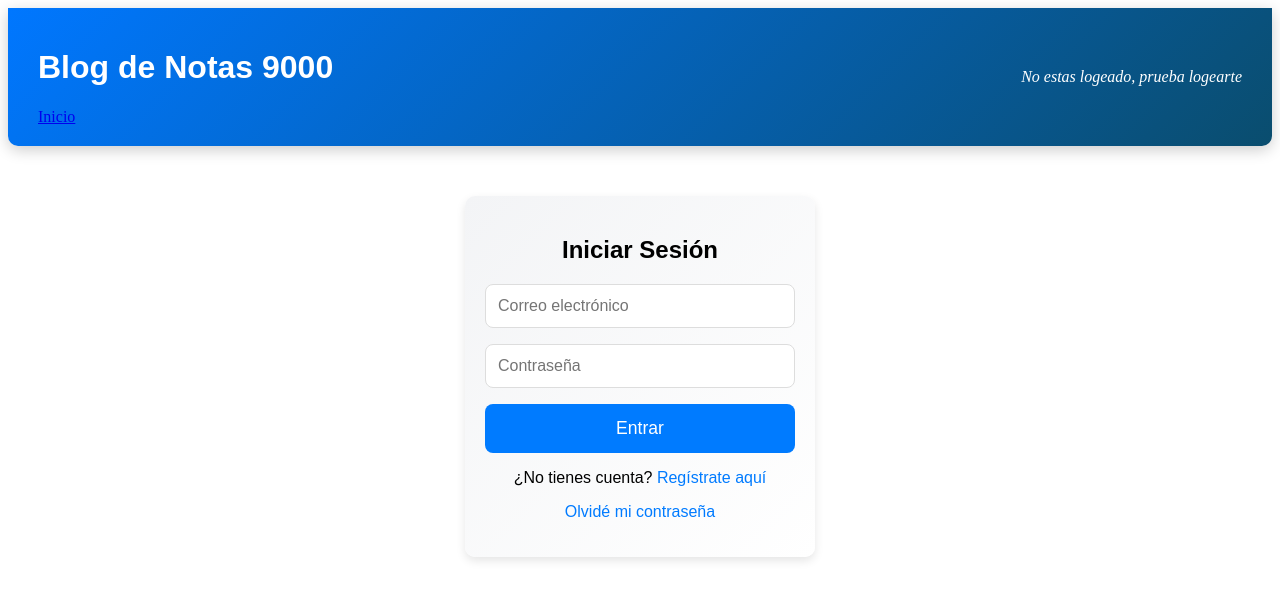
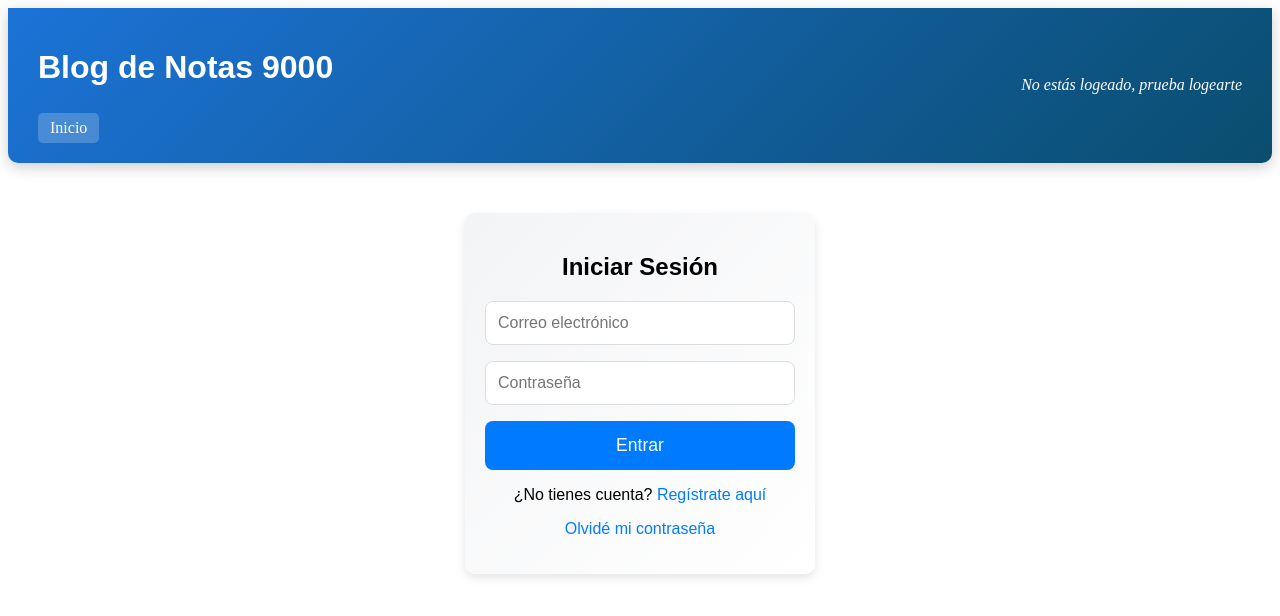
Before and after one commit to Rapa0/blog_de_notas, a React (Vite) app: page /login in a window 1280 px wide. Shown: the top 616 px of the page. Built offline with nearby package versions, Linux system fonts and the light colour scheme; no server answers.

Commit message:
Mejores en el Header

```diff
--- a/src/App.css
+++ b/src/App.css
@@ -1,7 +1,6 @@
-/* src/App.css */
 :root {
   --primary-color: #4a90e2;
-  --secondary-color: #50b5e9;
+  --secondary-color: #054768;
   --accent-color: #4caf50;
   --text-color: #333;
   --bg-color: #f8f9fa;
--- a/src/componentes/Header.css
+++ /dev/null
@@ -1,57 +0,0 @@
-:root {
-  --primary-color: #0077ff;
-  --secondary-color: #0a4d6e;
-  --text-color: #ffffff;
-  --bg-color: #f8f9fa;
-}
-
-.header {
-  background: linear-gradient(135deg, var(--primary-color), var(--secondary-color));
-  color: var(--text-color);
-  padding: 20px 30px;
-  border-radius: 0 0 10px 10px;
-  box-shadow: 0px 4px 15px rgba(0, 0, 0, 0.2);
-  margin-bottom: 20px;
-}
-
-.header-content {
-  display: flex;
-  justify-content: space-between;
-  align-items: center;
-}
-
-.logo {
-  font-family: "Poppins", sans-serif;
-  font-size: 2rem;
-}
-
-.auth-info {
-  display: flex;
-  align-items: center;
-  gap: 15px;
-}
-
-.user-email {
-  font-size: 1rem;
-}
-
-.logout-btn {
-  background-color: #ffffff;
-  color: var(--primary-color);
-  border: none;
-  padding: 8px 12px;
-  font-size: 1rem;
-  border-radius: 5px;
-  cursor: pointer;
-  transition: background-color 0.3s ease, transform 0.3s ease;
-}
-
-.logout-btn:hover {
-  background-color: #eaeaea;
-  transform: scale(1.05);
-}
-
-.no-user {
-  font-size: 1rem;
-  font-style: italic;
-}
--- a/src/componentes/Header.tsx
+++ /dev/null
@@ -1,30 +0,0 @@
-import { useContext } from "react";
-import { AuthContext } from "../context/AuthContext";
-import { Link } from "react-router-dom";
-import Logout from "./Logout";
-import "./Header.css";
-
-export default function Header() {
-  const { user } = useContext(AuthContext);
-
-  return (
-    <header className="header">
-      <div className="header-content">
-        <div className="logo-container">
-          <h1 className="logo">Blog de Notas 9000</h1>
-          <Link to="/" className="home-btn">
-            Inicio
-          </Link>
-        </div>
-        {user ? (
-          <div className="auth-info">
-            <p className="user-email">Bienvenido, {user.email}</p>
-            <Logout />
-          </div>
-        ) : (
-          <p className="no-user">No estas logeado, prueba logearte</p>
-        )}
-      </div>
-    </header>
-  );
-}
--- /dev/null
+++ b/src/componentes/Header/Header.module.css
@@ -0,0 +1,77 @@
+:root {
+    --primary-color: #1c73d7;
+    --secondary-color: #0a4d6e;
+    --text-color: #ffffff;
+    --bg-color: #f8f9fa;
+  }
+
+  .header {
+    background: linear-gradient(135deg, var(--primary-color), var(--secondary-color));
+    color: var(--text-color);
+    padding: 20px 30px;
+    border-radius: 0 0 10px 10px;
+    box-shadow: 0px 4px 15px rgba(0, 0, 0, 0.2);
+    margin-bottom: 20px;
+}
+
+.header-content {
+    display: flex;
+    justify-content: space-between;
+    align-items: center;
+}
+
+.logo-container {
+    display: flex;
+    flex-direction: column;
+    align-items: flex-start;
+}
+
+.logo {
+    font-family: "Poppins", sans-serif;
+    font-size: 2rem;
+}
+.home-btn {
+    display: inline-block;             /* Permite aplicar padding y margin correctamente */
+    font-size: 1rem;
+    color: var(--text-color);
+    text-decoration: none;
+    margin-top: 5px;
+    padding: 6px 12px;                 /* Añade espacio interno para que el enlace se vea más equilibrado */
+    background-color: rgba(255, 255, 255, 0.2);  /* Fondo sutil, puedes ajustar la opacidad o color según prefieras */
+    border-radius: 5px;                /* Bordes redondeados para un look más moderno */
+    transition: background-color 0.3s ease, transform 0.3s ease; /* Transición suave al hover */
+}
+    .home-btn:hover {
+        background-color: rgba(255, 255, 255, 0.4); /* Cambia el fondo al pasar el mouse */
+        transform: scale(1.05);                    /* Efecto de aumento al pasar el mouse */
+    }
+  .auth-info {
+    display: flex;
+    align-items: center;
+    gap: 15px;
+  }
+
+  .user-email {
+    font-size: 1rem;
+  }
+
+  .logout-btn {
+    background-color: #ffffff;
+    color: var(--primary-color);
+    border: none;
+    padding: 8px 12px;
+    font-size: 1rem;
+    border-radius: 5px;
+    cursor: pointer;
+    transition: background-color 0.3s ease, transform 0.3s ease;
+  }
+
+  .logout-btn:hover {
+    background-color: #eaeaea;
+    transform: scale(1.05);
+  }
+
+  .no-user {
+    font-size: 1rem;
+    font-style: italic;
+  }
--- /dev/null
+++ b/src/componentes/Header/Header.tsx
@@ -0,0 +1,15 @@
+import React, { useContext, useCallback } from "react";
+import HeaderPresentation from "./HeaderPresentation";
+import { AuthContext } from "../../context/AuthContext";
+
+const Header: React.FC = () => {
+    const { user, logout } = useContext(AuthContext);
+
+    const handleLogout = useCallback(() => {
+    logout();
+    }, [logout]);
+
+    return <HeaderPresentation user={user} onLogout={handleLogout} />;
+};
+
+export default Header;
--- /dev/null
+++ b/src/componentes/Header/HeaderPresentation.tsx
@@ -0,0 +1,35 @@
+import React from "react";
+import { Link } from "react-router-dom";
+import styles from "./Header.module.css";
+
+interface HeaderPresentationProps {
+  user?: { uid: string; email: string | null } | null;
+  onLogout: () => void;
+}
+
+const HeaderPresentation: React.FC<HeaderPresentationProps> = ({ user, onLogout }) => {
+  return (
+    <header className={styles.header}>
+      <div className={styles["header-content"]}>
+        <div className={styles["logo-container"]}>
+          <h1 className={styles.logo}>Blog de Notas 9000</h1>
+          <Link to="/" className={styles["home-btn"]}>
+            Inicio
+          </Link>
+        </div>
+        {user ? (
+          <div className={styles["auth-info"]}>
+            <p className={styles["user-email"]}>Bienvenido, {user.email}</p>
+            <button className={styles["logout-btn"]} onClick={onLogout}>
+              Cerrar Sesión
+            </button>
+          </div>
+        ) : (
+          <p className={styles["no-user"]}>No estás logeado, prueba logearte</p>
+        )}
+      </div>
+    </header>
+  );
+};
+
+export default React.memo(HeaderPresentation);
--- /dev/null
+++ b/src/componentes/Header/index.tsx
@@ -0,0 +1 @@
+export { default } from "./Header";
--- a/src/pages/Notas.tsx
+++ b/src/pages/Notas.tsx
@@ -1,17 +1,21 @@
-import React, { useState, useContext } from "react";
+import React, {
+  useState,
+  useContext,
+  useMemo,
+  useCallback,
+  type ChangeEvent,
+} from "react";
 import "./Notas.css";
 import NotaCard from "../componentes/NotaCard";
 import { NotasContext } from "../context/NotasContext";
 
 const Notas: React.FC = () => {
-  const notasContext = useContext(NotasContext);
+  const { notas, agregarNota, eliminarNota, editarNota } = useContext(NotasContext)!;
+
   const [titulo, setTitulo] = useState("");
   const [contenido, setContenido] = useState("");
 
-  if (!notasContext) return null;
-  const { notas, agregarNota, eliminarNota, editarNota } = notasContext;
-
-  const handleAgregarNota = async () => {
+  const handleAgregarNota = useCallback(async () => {
     if (!titulo.trim() || !contenido.trim()) return;
     const nuevaNota = {
       titulo,
@@ -21,7 +25,54 @@ const Notas: React.FC = () => {
     await agregarNota(nuevaNota);
     setTitulo("");
     setContenido("");
-  };
+  }, [titulo, contenido, agregarNota]);
+
+  const handleEdit = useCallback(
+    (id: string, fechaCreacion: string) => {
+      return (updated: { titulo: string; contenido: string }) => {
+        editarNota(id, {
+          titulo: updated.titulo,
+          contenido: updated.contenido,
+          fechaCreacion,
+        });
+      };
+    },
+    [editarNota]
+  );
+
+  const handleDelete = useCallback(
+    (id: string) => {
+      return () => {
+        eliminarNota(id);
+      };
+    },
+    [eliminarNota]
+  );
+
+  const renderedNotas = useMemo(() => (
+    notas.map((nota) => (
+      <NotaCard
+        key={nota.id}
+        nota={nota}
+        onEdit={handleEdit(nota.id, nota.fechaCreacion)}
+        onDelete={handleDelete(nota.id)}
+      />
+    ))
+  ), [notas, handleEdit, handleDelete]);
+
+  const handleTituloChange = useCallback(
+    (e: ChangeEvent<HTMLInputElement>) => {
+      setTitulo(e.target.value);
+    },
+    []
+  );
+
+  const handleContenidoChange = useCallback(
+    (e: ChangeEvent<HTMLTextAreaElement>) => {
+      setContenido(e.target.value);
+    },
+    []
+  );
 
   return (
     <div className="notas-container">
@@ -31,36 +82,16 @@ const Notas: React.FC = () => {
           type="text"
           placeholder="Título"
           value={titulo}
-          onChange={(e) => setTitulo(e.target.value)}
+          onChange={handleTituloChange}
         />
         <textarea
           placeholder="Contenido"
           value={contenido}
-          onChange={(e) => setContenido(e.target.value)}
+          onChange={handleContenidoChange}
         />
         <button onClick={handleAgregarNota}>Agregar Nota</button>
       </div>
-      {/* Versión sin drag & drop */}
-      <div className="notas-grid">
-        {notas.map((nota) => (
-          <NotaCard
-            key={nota.id}
-            nota={nota}
-            onEdit={(updated) => {
-              console.log("onEdit callback received:", updated);
-              editarNota(nota.id, {
-                titulo: updated.titulo,
-                contenido: updated.contenido,
-                fechaCreacion: nota.fechaCreacion,
-              });
-            }}
-            onDelete={() => {
-              console.log("onDelete callback received for id:", nota.id);
-              eliminarNota(nota.id);
-            }}
-          />
-        ))}
-      </div>
+      <div className="notas-grid">{renderedNotas}</div>
     </div>
   );
 };
```
Also changed, not shown: src/App.tsx (line endings or trailing spaces).
